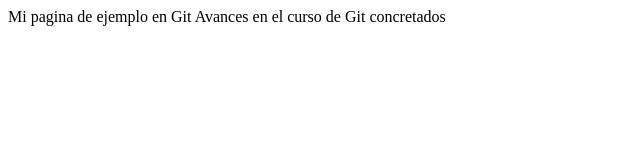
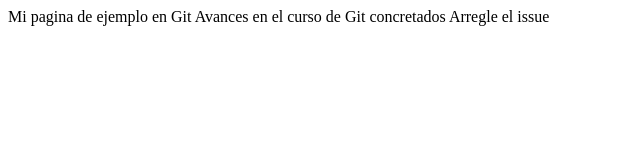
Before and after one commit to Adr1anN-dev/ProyectoEjemplo, a plain HTML site: page index.html in a window 1280 px wide. Shown: the whole page, without its empty margins (0-640 px from the left). Drawn offline with Linux system fonts and the light colour scheme.

Commit message:
arreglar issue

```diff
--- a/index.html
+++ b/index.html
@@ -9,5 +9,6 @@
 <body>
     Mi pagina de ejemplo en Git
     Avances en el curso de Git concretados
+    Arregle el issue
 </body>
 </html>
```
Also changed, not shown: 1 other file.
